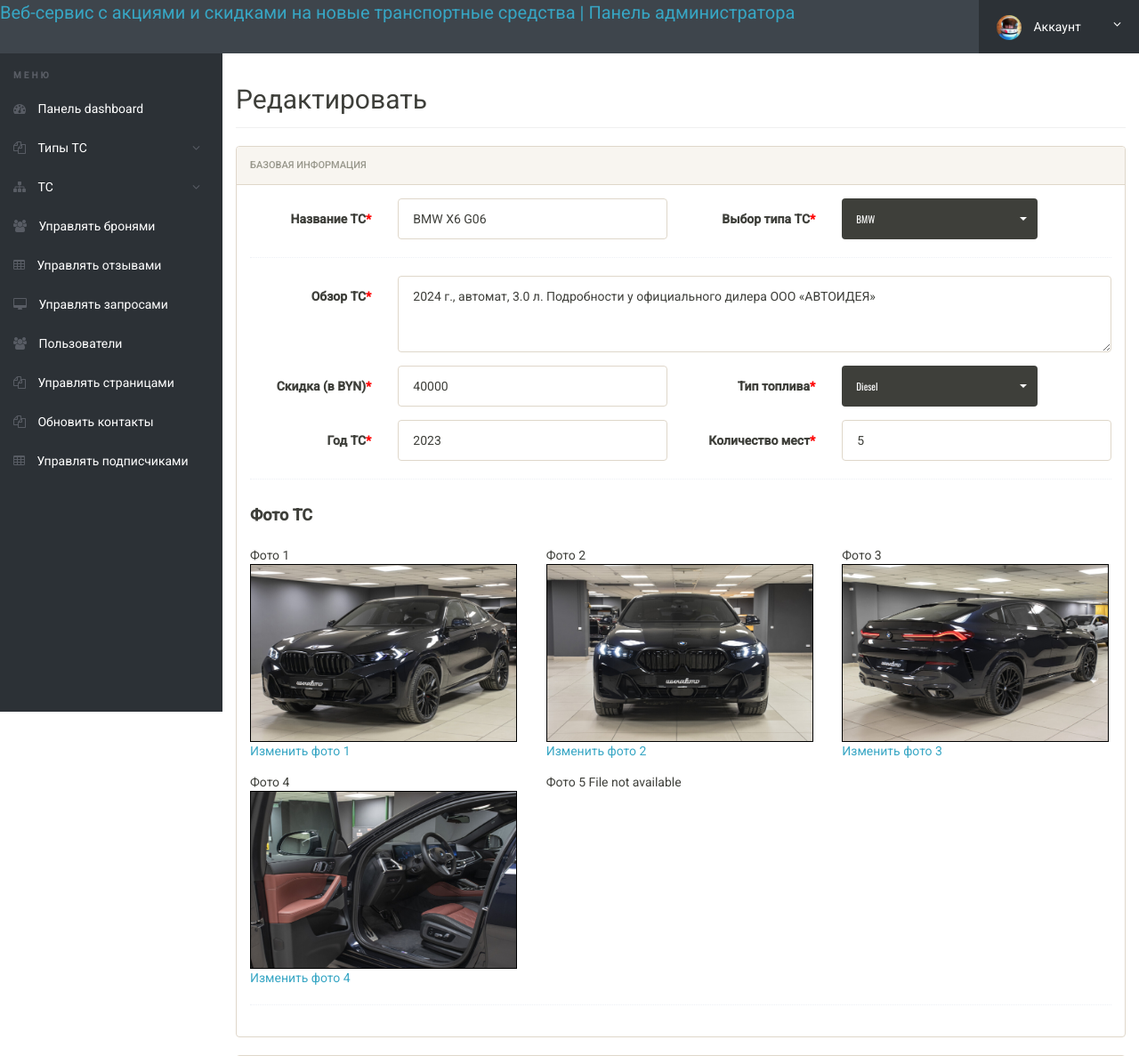
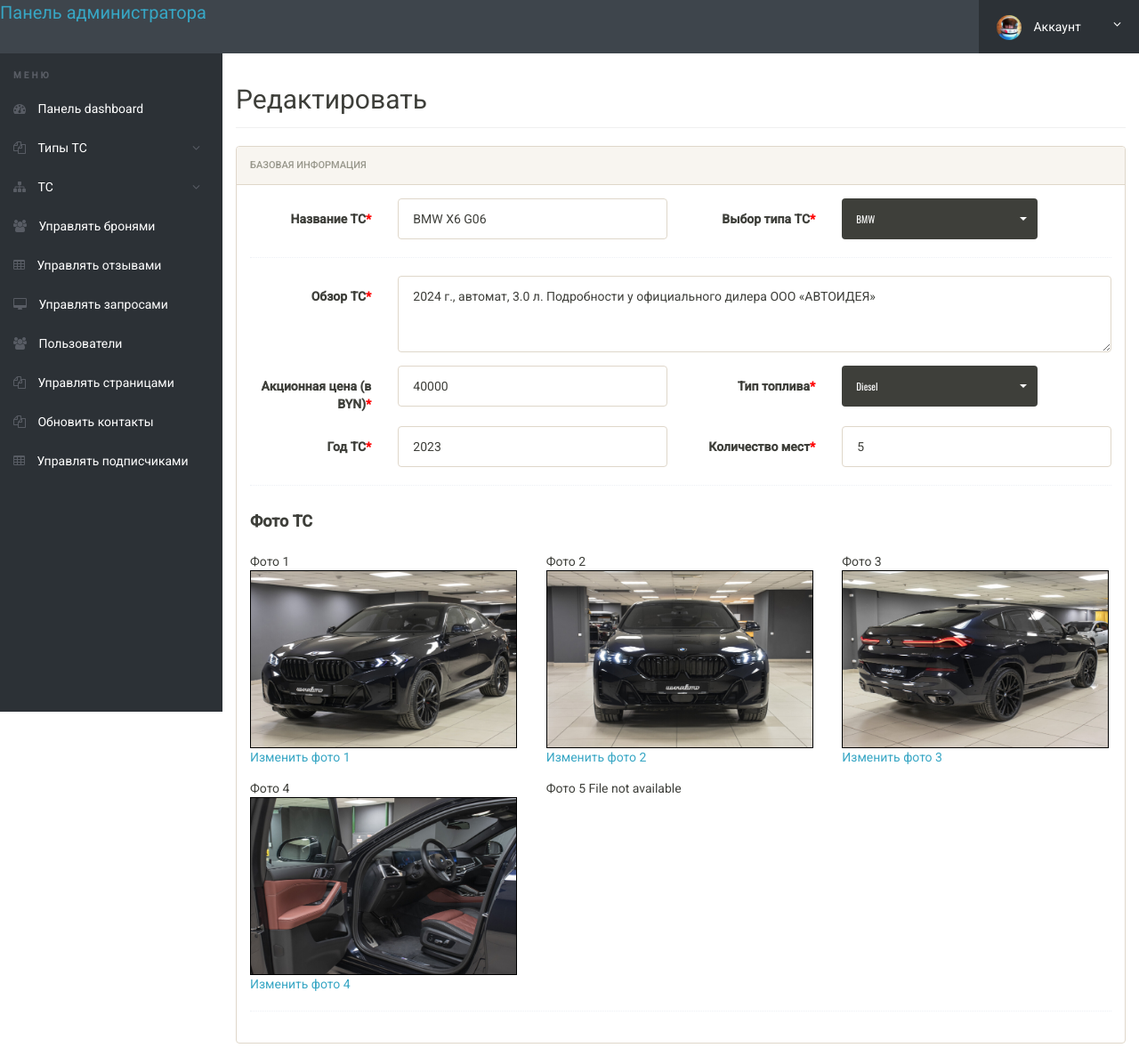
Before and after one commit to AlexQWRT/transport_portal, a PHP site: page /admin/edit-vehicle.php?id=1 in a window 1280 px wide. Shown: the top 1187 px of the page at 89% size. Run offline with PHP 8.4, Linux system fonts and the light colour scheme; a user stored in the database is signed in; data comes from the database, SQL or seed files in the repository.

Commit message:
Minor fixes

```diff
--- a/admin/edit-vehicle.php
+++ b/admin/edit-vehicle.php
@@ -188,7 +188,7 @@ continue;
 </div>
 
 <div class="form-group">
-<label class="col-sm-2 control-label">Скидка&nbsp(в BYN)<span style="color:red">*</span></label>
+<label class="col-sm-2 control-label">Акционная цена&nbsp(в BYN)<span style="color:red">*</span></label>
 <div class="col-sm-4">
 <input type="text" name="priceperday" class="form-control" value="<?php echo htmlentities($result->PricePerDay);?>" required>
 </div>
--- a/admin/includes/header.php
+++ b/admin/includes/header.php
@@ -1,5 +1,5 @@
 <div class="brand clearfix">
-	<a href="dashboard.php" style="font-size: 20px;">Веб-сервис с акциями и скидками на новые транспортные средства | Панель администратора</a>
+	<a href="dashboard.php" style="font-size: 20px;">Панель администратора</a>
 		<span class="menu-btn"><i class="fa fa-bars"></i></span>
 		<ul class="ts-profile-nav">
 
--- a/admin/manage-vehicles.php
+++ b/admin/manage-vehicles.php
@@ -96,7 +96,7 @@ $msg="Запись о транспортном средстве успешно
 										<th>#</th>
 											<th>Транспортное средство</th>
 											<th>Категория</th>
-											<th>Цена</th>
+											<th>Акционная цена</th>
 											<th>Топливо</th>
 											<th>Год выпуска</th>
 											<th>Действия</th>
@@ -107,7 +107,7 @@ $msg="Запись о транспортном средстве успешно
 										<th>#</th>
 										    <th>Транспортное средство</th>
 											<th>Категория</th>
-											<th>Цена в сутки</th>
+											<th>Акционная цена</th>
 											<th>Топливо</th>
 											<th>Год выпуска</th>
 											<th>Действия</th>
--- a/admin/post-avehical.php
+++ b/admin/post-avehical.php
@@ -187,7 +187,7 @@ foreach($results as $result)
 </div>
 
 <div class="form-group">
-<label class="col-sm-2 control-label">Цена в сутки&nbsp(in BYN)<span style="color:red">*</span></label>
+<label class="col-sm-2 control-label">Акционная цена&nbsp(in BYN)<span style="color:red">*</span></label>
 <div class="col-sm-4">
 <input type="text" name="priceperday" class="form-control" required>
 </div>
--- a/car-listing.php
+++ b/car-listing.php
@@ -105,7 +105,7 @@ error_reporting(0);
                 </div>
                 <div class="product-listing-content">
                   <h5><a href="vehical-details.php?vhid=<?php echo htmlentities($result->id); ?>"><?php echo htmlentities($result->BrandName); ?> , <?php echo htmlentities($result->VehiclesTitle); ?></a></h5>
-                  <p class="list-price">BYN&nbsp<?php echo htmlentities($result->PricePerDay); ?> /ваша скидка</p>
+                  <p class="list-price">BYN&nbsp<?php echo htmlentities($result->PricePerDay); ?> /ваша акционная цена</p>
                   <ul>
                     <li><i class="fa fa-user" aria-hidden="true"></i><?php echo htmlentities($result->SeatingCapacity); ?> мест</li>
                     <li><i class="fa fa-calendar" aria-hidden="true"></i><?php echo htmlentities($result->ModelYear); ?> год</li>
@@ -176,7 +176,7 @@ error_reporting(0);
                     <li class="gray-bg">
                       <div class="recent_post_img"> <a href="vehical-details.php?vhid=<?php echo htmlentities($result->id); ?>"><img src="admin/img/vehicleimages/<?php echo htmlentities($result->Vimage1); ?>" alt="image"></a> </div>
                       <div class="recent_post_title"> <a href="vehical-details.php?vhid=<?php echo htmlentities($result->id); ?>"><?php echo htmlentities($result->BrandName); ?> , <?php echo htmlentities($result->VehiclesTitle); ?></a>
-                        <p class="widget_price">BYN&nbsp<?php echo htmlentities($result->PricePerDay); ?> /скидка</p>
+                        <p class="widget_price">BYN&nbsp<?php echo htmlentities($result->PricePerDay); ?> /акционная цена</p>
                       </div>
                     </li>
                 <?php }
--- a/index.php
+++ b/index.php
@@ -110,7 +110,7 @@ error_reporting(0);
                     </div>
                     <div class="car-title-m">
                       <h6><a href="vehical-details.php?vhid=<?php echo htmlentities($result->id); ?>"><?php echo htmlentities($result->BrandName); ?> , <?php echo htmlentities($result->VehiclesTitle); ?></a></h6>
-                      <span class="price">BYN&nbsp<?php echo htmlentities($result->PricePerDay); ?> /скидка</span>
+                      <span class="price">BYN&nbsp<?php echo htmlentities($result->PricePerDay); ?> /цена</span>
                     </div>
                     <div class="inventory_info_m">
                       <p><?php echo mb_substr($result->VehiclesOverview, 0, 55);echo "..." ?></p>
```
